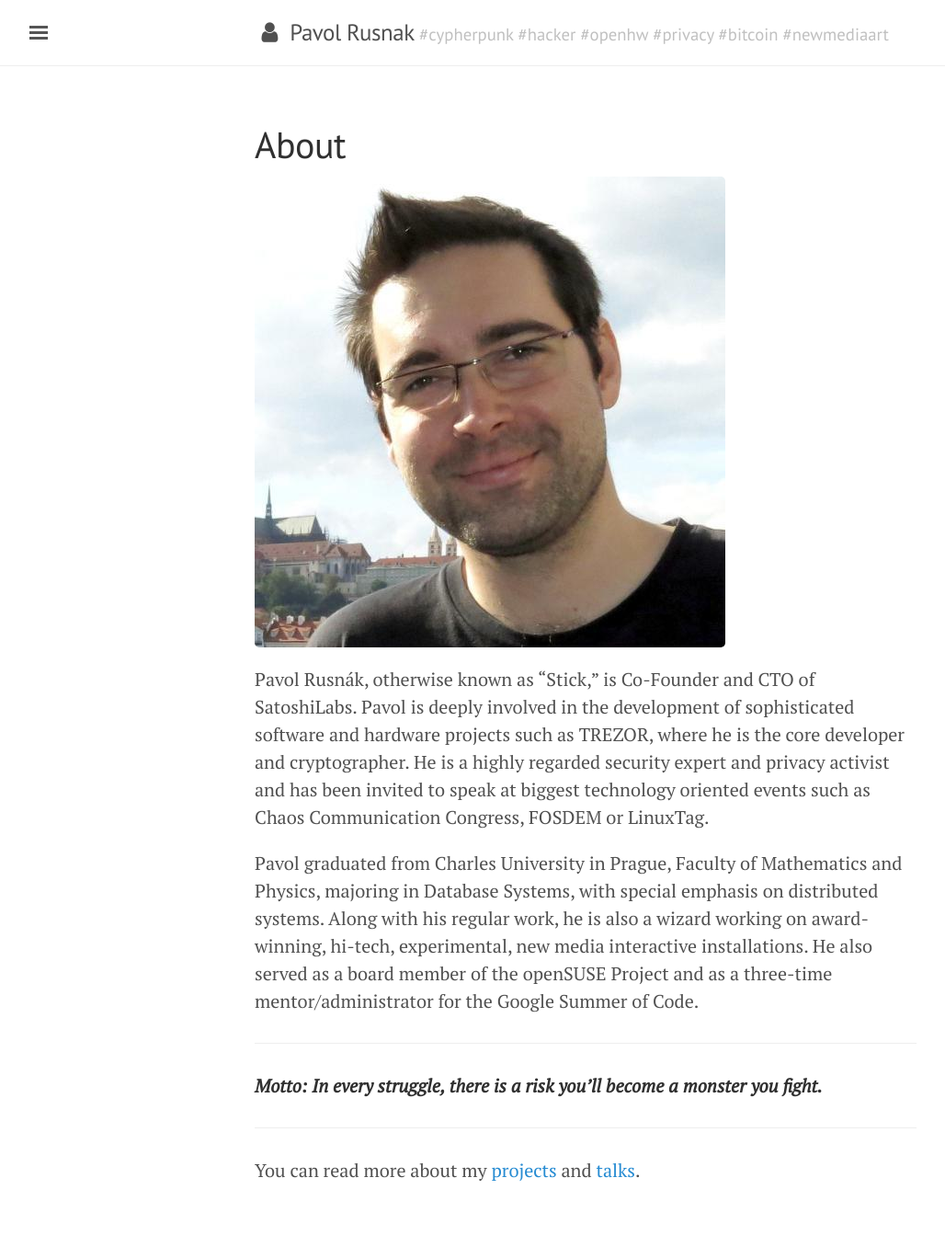
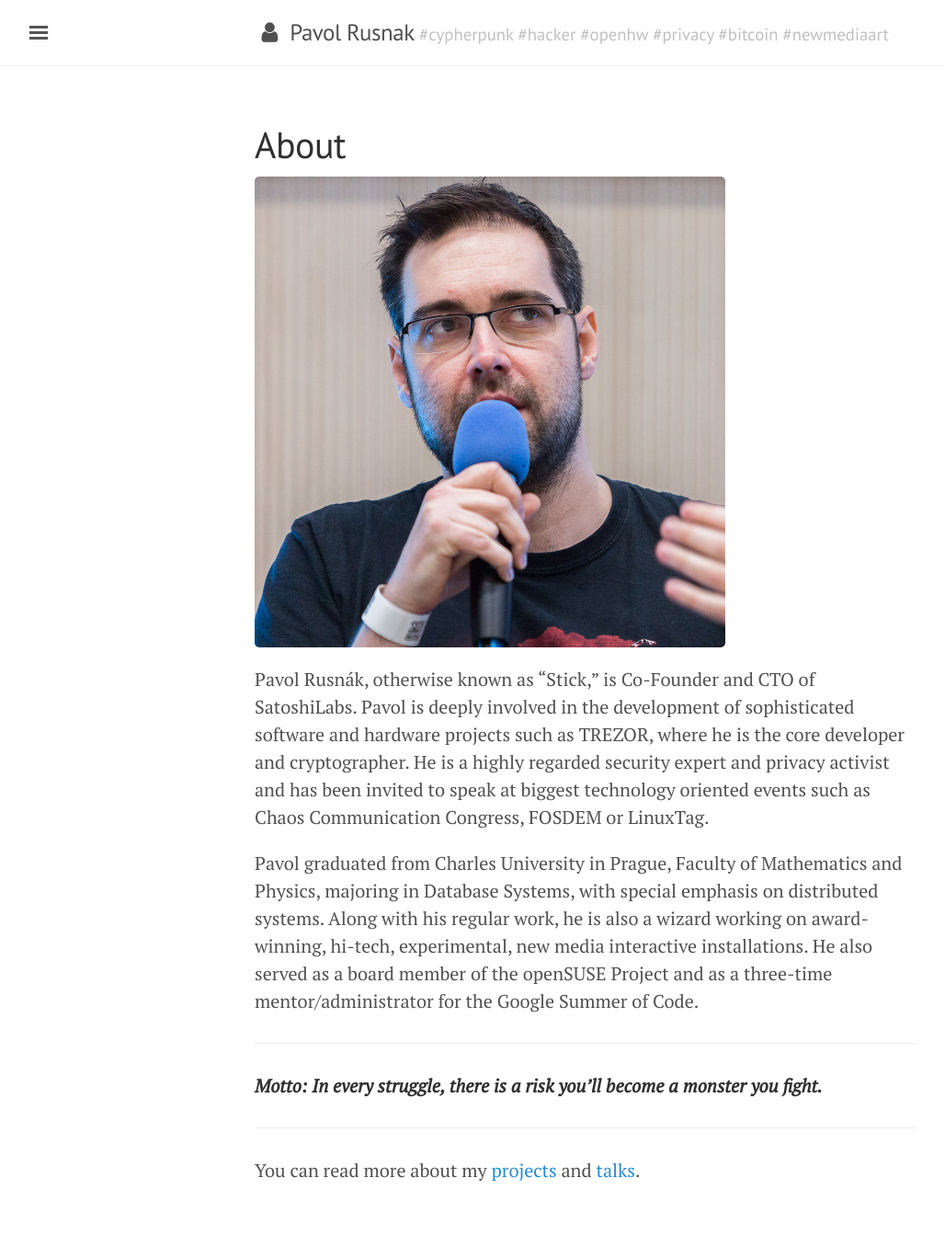
Before and after one commit to prusnak/rusnak.io, a Jekyll site: the page built from about.md, in a window 1280 px wide. Shown: the whole page at 92% size, without its empty margins (3-1031 px from the left). Built offline with Jekyll 4.4.1, drawn with Linux system fonts in a browser that asks for light colours; nearby versions of some CDN libraries.

Commit message:
update photo

```diff
--- a/about.md
+++ b/about.md
@@ -3,7 +3,7 @@ layout: page
 title: About
 ---
 
-![photo](/assets/photo.jpg)
+![photo](/assets/photo_noc.jpg)
 
 Pavol Rusnák, otherwise known as "Stick," is Co-Founder and CTO of
 SatoshiLabs.  Pavol is deeply involved in the development of
```
Also changed, not shown: assets/photo_noc.jpg (added), assets/photo_prague.jpg (renamed from assets/photo.jpg).
